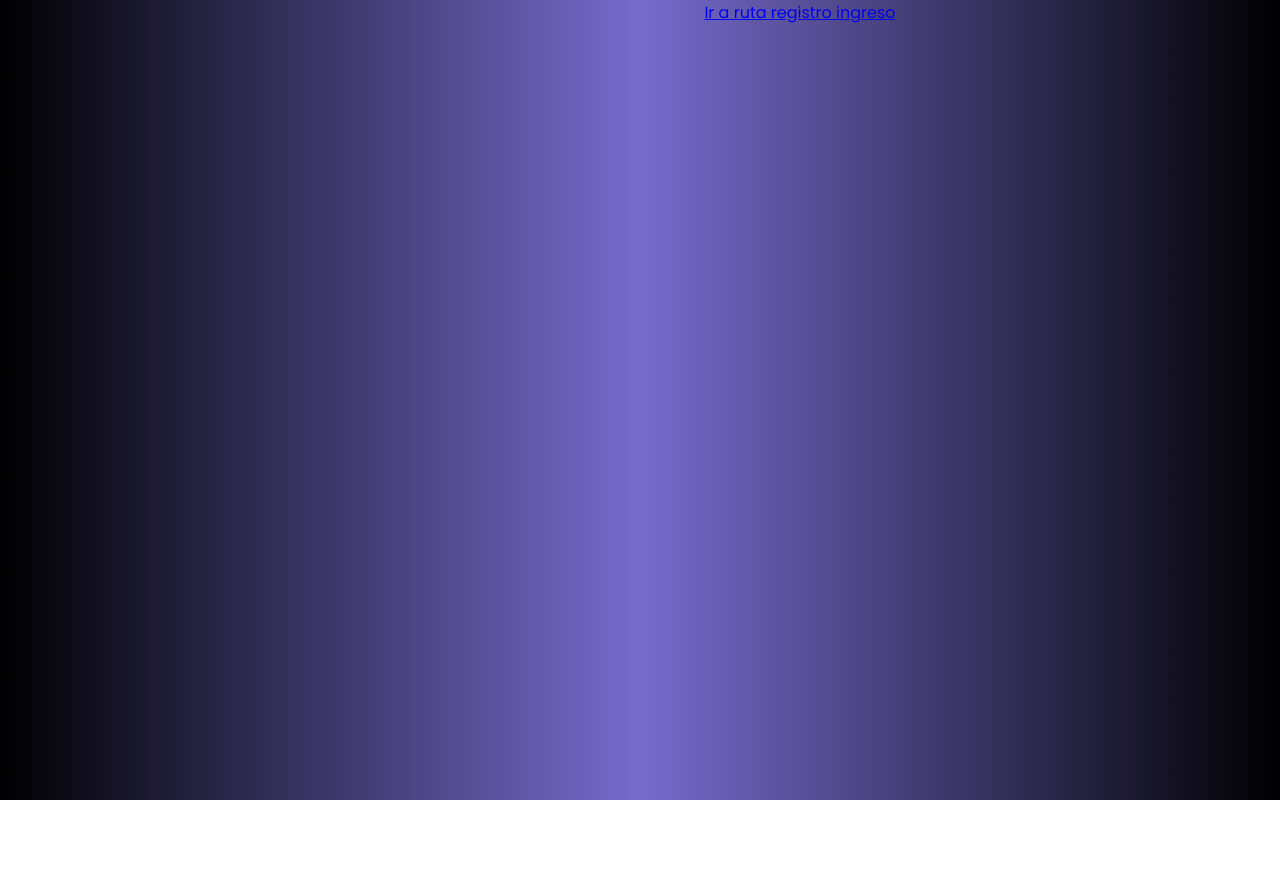
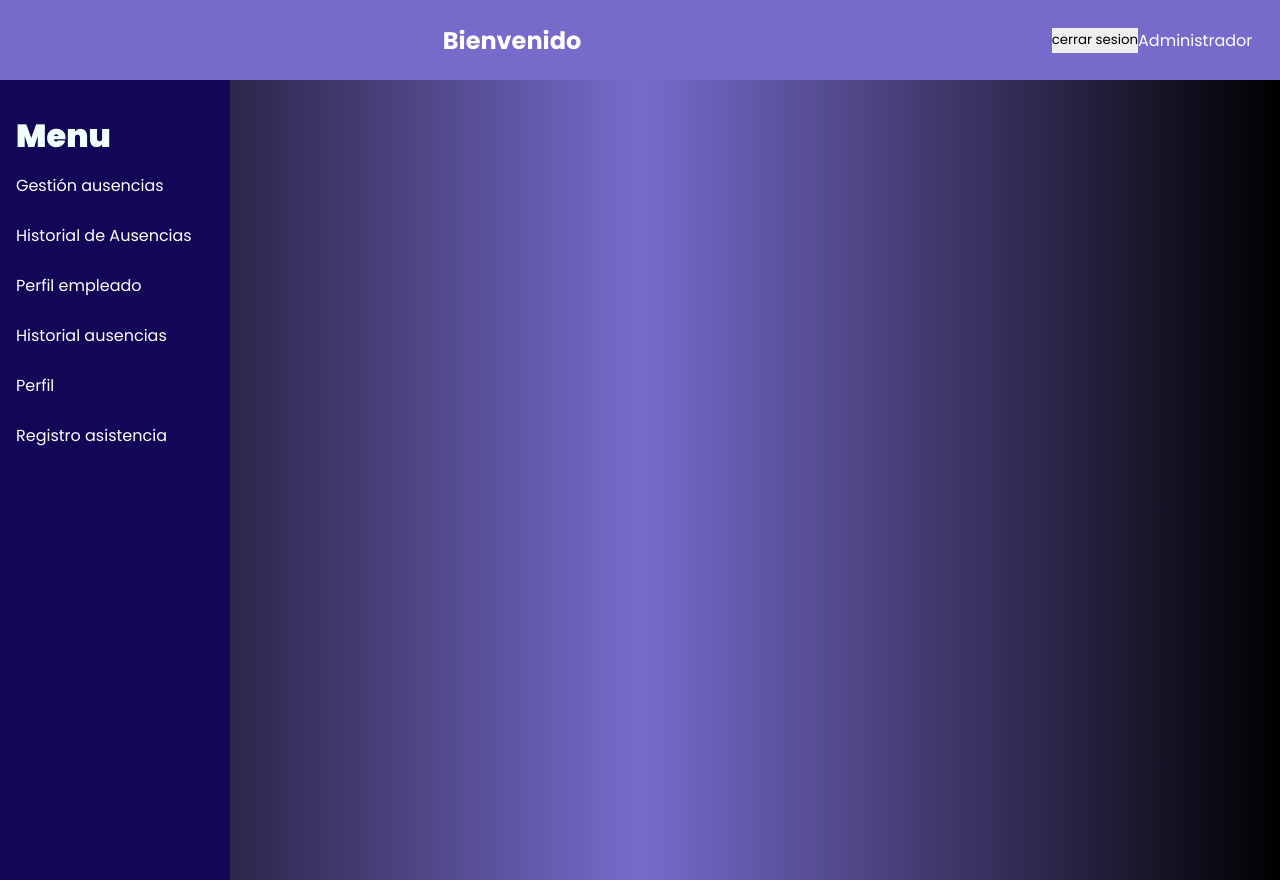
Before and after one commit to xeduark/Asistify, a React (Vite) app: page / in a window 1280 px wide. Before the commit the page ends 800 px from the top, so only its background shows below. Built offline with nearby package versions, Linux system fonts and the light colour scheme; sample sign-in values are in the browser's storage.

Commit message:
Modificaciones en rutas

```diff
--- a/src/components/auth/Login.jsx
+++ b/src/components/auth/Login.jsx
@@ -46,7 +46,7 @@ const Login = () => {
             <h4 className={Style.mainText}>
               Simplifica la gestión de tu equipo, optimiza el rendimiento.
             </h4>
-            <button className={Style.mainButton}>Conoce mas!</button>
+            <button onClick={() => navigate('/registro-asistencia')} className={Style.mainButton}>Registrar Horarios</button>
           </div>
           <span className={Style.curvaEsquina}></span>
         </div>
--- a/src/components/pages/Dashboard.jsx
+++ b/src/components/pages/Dashboard.jsx
@@ -12,34 +12,22 @@ const Dashboard = () => {
     //Esta constante es, para pasar el hook luego al crear  el menu lateral
     cerrarMenu(!abrirMenu);
   };
+
   return (
-    <main>
+    <>
+      <Navbar />
+      <main className={style.bashboard_main}>
         {/*AQUI DEBE IR EL NAVBAR E IMPORTADO */}
+        <Sidebar />
         <section className={style.panelControl}>
           {/*AQUI DEBE IR MENU LATERAL E IMPORTADO*/}
-            <Link to = "registro-asistencia">Ir a ruta registro ingreso</Link>
           <section>
             <Outlet />
           </section>
         </section>
       </main>
+    </>
   );
-
-  // return (
-  //   <>
-  //     <Navbar />
-  //     <main className={style.bashboard_main}>
-  //       {/*AQUI DEBE IR EL NAVBAR E IMPORTADO */}
-  //       <Sidebar />
-  //       <section className={style.panelControl}>
-  //         {/*AQUI DEBE IR MENU LATERAL E IMPORTADO*/}
-  //         <section>
-  //           <Outlet />
-  //         </section>
-  //       </section>
-  //     </main>
-  //   </>
-  // );
 };
 
 export default Dashboard;
--- a/src/components/pages/RegistroAsistencia.jsx
+++ b/src/components/pages/RegistroAsistencia.jsx
@@ -1,14 +1,16 @@
 import React from "react";
 import style from "./RegistroAsistencia.module.css";
-import { Link } from "react-router-dom";
+import { Link, useNavigate } from "react-router-dom";
 
 
 //className={Style.loginInput}
 
 const RegistroAsistencia = () => {
+    const navigate = useNavigate();
 
     return (
-        <body>
+        //AQUI HABIA UN BODY OJO CON ESO  NO SE PUEDE USAR BODY EN UN COMPONENTE
+        <div>
 
 
             <main className={style.main}>
@@ -16,8 +18,7 @@ const RegistroAsistencia = () => {
                 <div className={style.contenedor1}>
                     <div className={style.irLogin}>
 
-                        <img src="public\images\usuario.png" alt="" />
-                        <Link to ="login">Login</Link>
+                    <button onClick={() => navigate('/login')}>Login</button>
 
                     </div>
                     <div className={style.logoEmpresa}>
@@ -57,7 +58,7 @@ const RegistroAsistencia = () => {
 
             </main>
 
-        </body>
+        </div>
 
     );
 };
```
Also changed, not shown: src/components/routes/EnrutadorApp.jsx (+4 -8 lines). Lines whose indentation alone changed are shown as unchanged.
